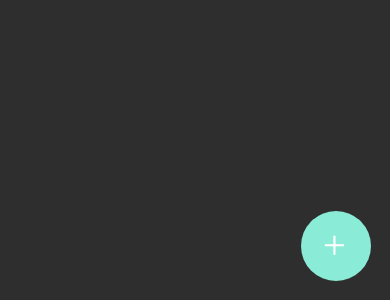
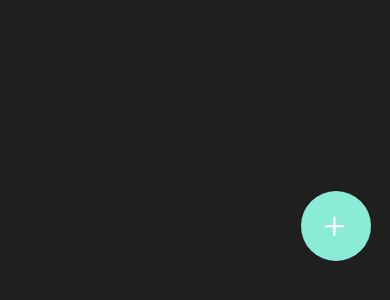
Before and after one commit to margoshkari/Notes-Mobile-, a React Native app: screen / in a window 390 px wide. Shown: the part 544-844 px from the top of the page. Built offline with nearby package versions, Linux system fonts and the light colour scheme.

Commit message:
output notes

```diff
--- a/App.js
+++ b/App.js
@@ -1,17 +1,8 @@
 import React from "react";
-import { StatusBar } from "expo-status-bar";
 import { StyleSheet, Text, View, TouchableOpacity } from "react-native";
 import MainStack from "./navigate";
-import { LogBox } from "react-native";
-import { useEffect } from "react";
 
 export default function App() {
-  useEffect(() => {
-    console.log("hello!!!!!!!!");
-    LogBox.ignoreLogs([
-      "Non-serializable values were found in the navigation state",
-    ]);
-  });
   return (
     <View style={styles.container}>
       <MainStack />
--- a/components/Main.js
+++ b/components/Main.js
@@ -1,9 +1,16 @@
 import React, { useState } from "react";
-import { View, TouchableOpacity } from "react-native";
+import { View, TouchableOpacity, FlatList, Text } from "react-native";
 import { gStyles } from "../style/styles";
 import { Ionicons } from "@expo/vector-icons";
+import { LogBox } from "react-native";
+import { useEffect } from "react";
 
 export default function Main({ navigation }) {
+  useEffect(() => {
+    LogBox.ignoreLogs([
+      "Non-serializable values were found in the navigation state",
+    ]);
+  });
   const [notes, setNotes] = useState([]);
 
   const addNote = (article) => {
@@ -14,14 +21,37 @@ export default function Main({ navigation }) {
     });
   };
 
+  const limitstr = (text) => {
+    var newtext = text.substr(0, 30);
+    if (text.length > 30) {
+      newtext += "...";
+    }
+    return newtext;
+  };
+
   return (
     <View
       style={{
         justifyContent: "flex-end",
         height: "100%",
-        backgroundColor: "#2e2e2e",
+        backgroundColor: "#1f1f1f",
       }}
     >
+      {/* Вывод всех заметок */}
+      <FlatList
+        data={notes}
+        renderItem={({ item }) => (
+          <TouchableOpacity style={gStyles.note}>
+            <Text style={{ color: "white", fontSize: 20 }}>
+              {limitstr(item.title)}
+            </Text>
+            <Text style={{ color: "#9e9e9e", fontSize: 15 }}>
+              {limitstr(item.text)}
+            </Text>
+          </TouchableOpacity>
+        )}
+      />
+
       <TouchableOpacity
         style={gStyles.addBtn}
         onPress={() => {
--- a/components/Note.js
+++ b/components/Note.js
@@ -4,20 +4,23 @@ import { gStyles } from "../style/styles";
 import { Formik } from "formik";
 
 export default function Note({ route, navigation }) {
+  const submitFunc = (values) => {
+    if (values.text != "") {
+      route.params.addNote(values);
+      navigation.navigate("Main", values);
+    }
+  };
   return (
     <View
       style={{
         height: "100%",
-        backgroundColor: "#2e2e2e",
+        backgroundColor: "#1f1f1f",
       }}
     >
       <Formik
         onSubmit={(values, action) => {
-          //addNote(values);
-          // console.log("values");
-          route.params.addNote(values);
-          action.resetForm();
-          navigation.navigate("Main", values);
+          submitFunc(values);
+          //action.resetForm();
         }}
         initialValues={{ title: "", text: "" }}
       >
--- a/navigate.js
+++ b/navigate.js
@@ -14,7 +14,7 @@ export default function Navigate() {
         screenOptions={{
           title: "",
           headerStyle: {
-            backgroundColor: "#2e2e2e",
+            backgroundColor: "#1f1f1f",
           },
           headerTintColor: "#fff",
           headerShadowVisible: false,
--- a/style/styles.js
+++ b/style/styles.js
@@ -9,7 +9,9 @@ export const gStyles = StyleSheet.create({
     justifyContent: "center",
     alignItems: "center",
     alignSelf: "flex-end",
-    margin: "5%",
+    position: "absolute",
+    right: "5%",
+    bottom: "5%",
   },
   input: {
     color: "#fff",
@@ -18,4 +20,13 @@ export const gStyles = StyleSheet.create({
     marginLeft: "10%",
     marginRight: "10%",
   },
+  note: {
+    width: "90%",
+    borderRadius: 15,
+    backgroundColor: "#363636",
+    height: 70,
+    marginLeft: "5%",
+    marginBottom: "3%",
+    paddingLeft: "3%",
+  },
 });
```
